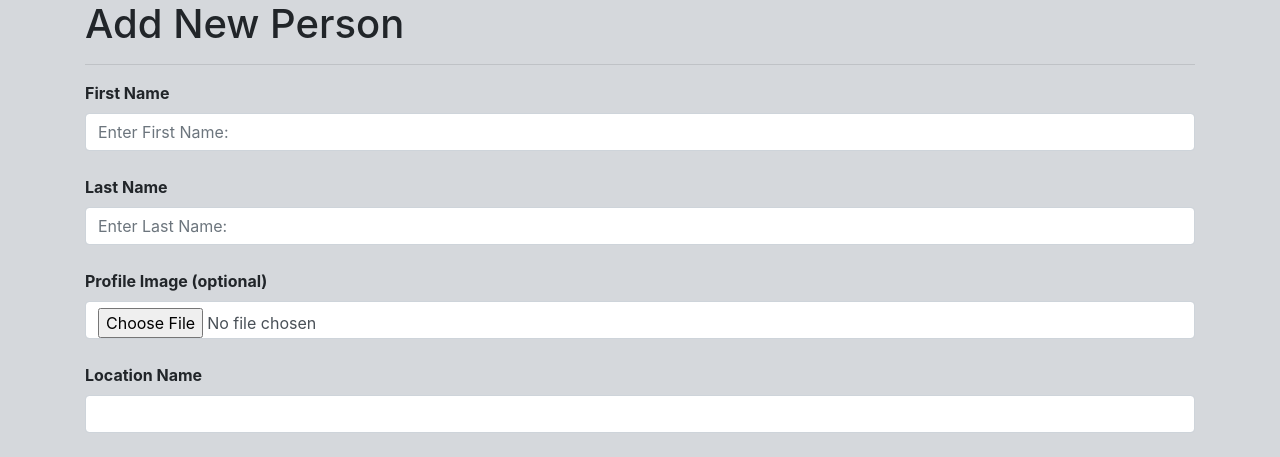
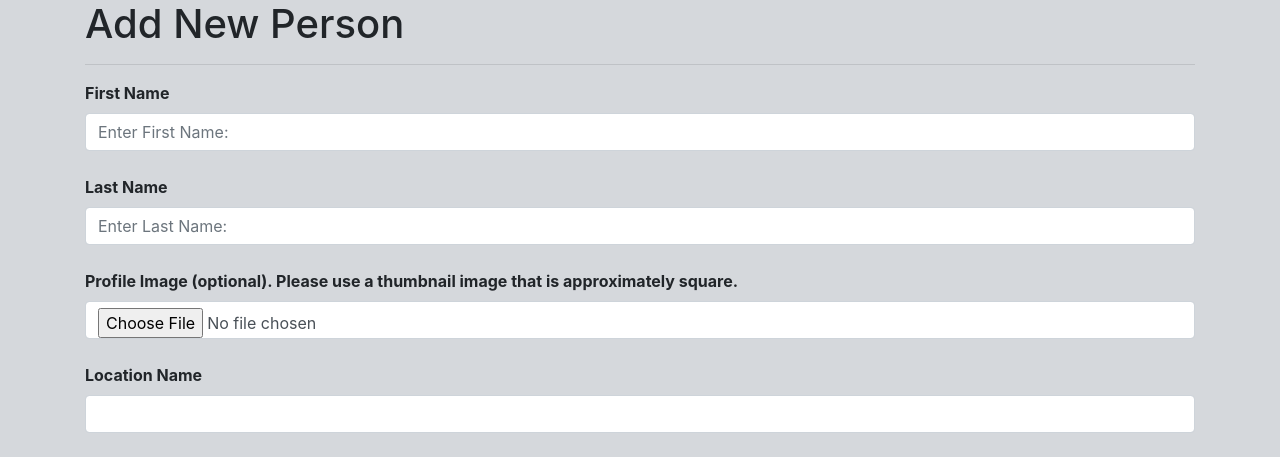
Before and after one commit to andrewt110216/weatherfam, a Django app: page /weather/add-person/ in a window 1280 px wide. Shown: the part 80-537 px from the top of the page. Run offline with Django 4.2, Linux system fonts and the light colour scheme; the visitor is signed in with stand-in values (Sample User, id 1); some libraries are stand-ins or nearby versions.

Commit message:
ask user to upload a square image

```diff
--- a/weather/templates/weather/add_person.html
+++ b/weather/templates/weather/add_person.html
@@ -12,7 +12,7 @@
             <label for="lastname" class="form-label"><b>Last Name</b></label>
             <input type="text" class="form-control mb-4" placeholder="Enter Last Name: " name="lastname" required>
 
-            <label for="formFile" class="form-label"><b>Profile Image (optional)</b></label>
+            <label for="formFile" class="form-label"><b>Profile Image (optional). Please use a thumbnail image that is approximately square.</b></label>
             <input type="file" class="form-control mb-4" name="formFile">
 
             <label for="locationName" class="form-label"><b>Location Name</b></label>
```
